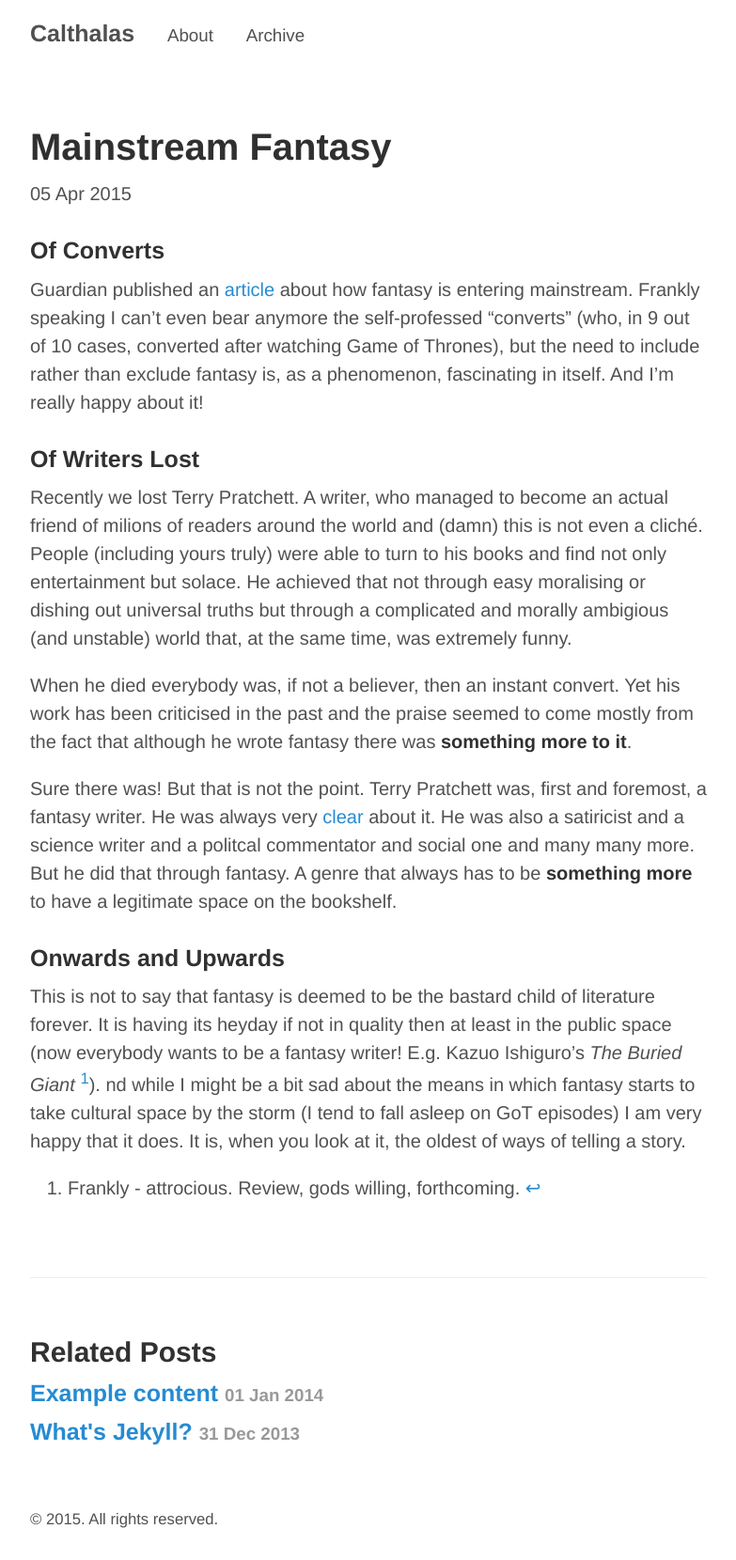
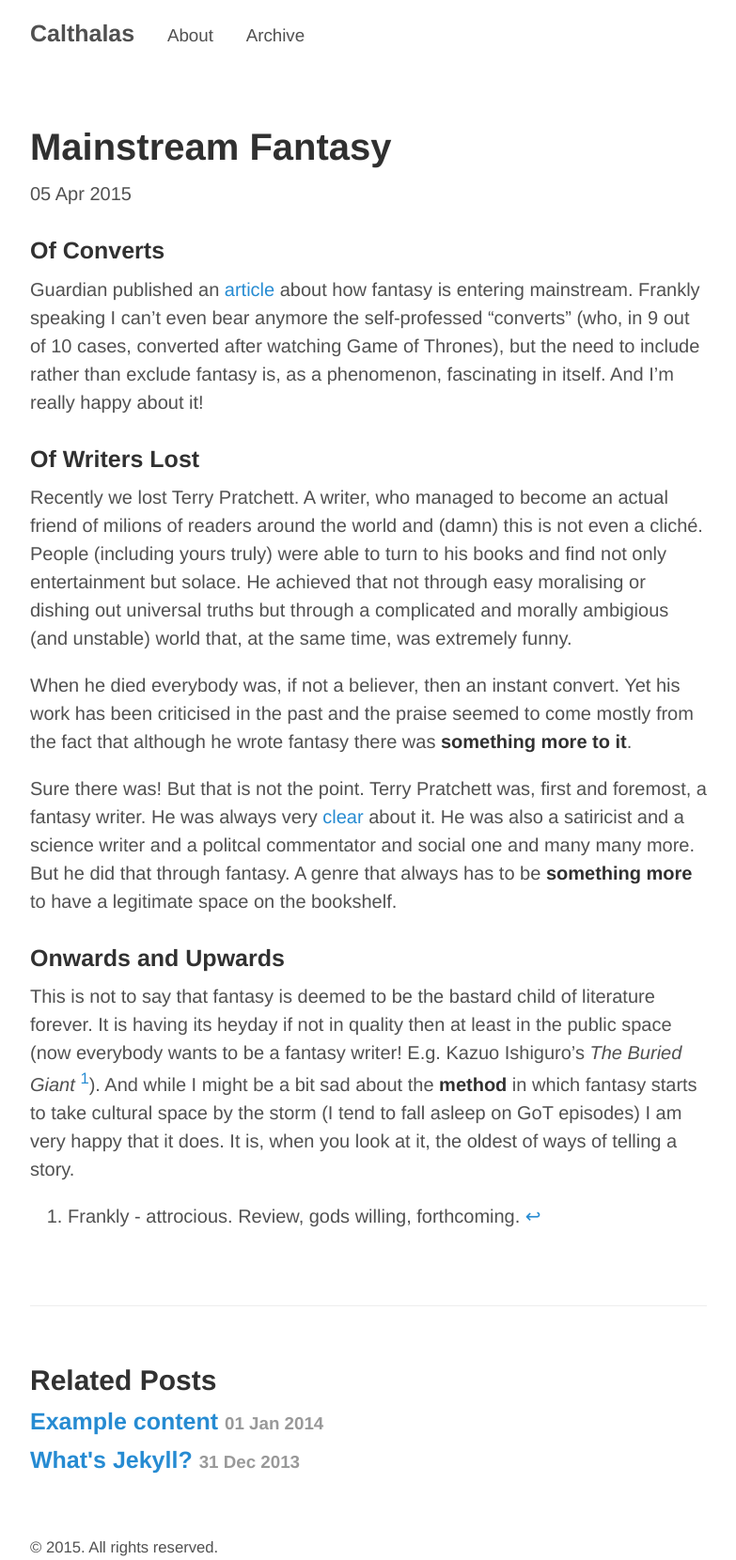
Before and after one commit to Calthalas/calthalas.github.com, a Jekyll site: the page built from _posts/2015-04-05-Mainstream Fantasy.md, in a window 1280 px wide. Shown: the whole page at 94% size, without its empty margins (248-1031 px from the left). Built offline with Jekyll 4.4.1, drawn with Linux system fonts in a browser that asks for light colours; before the commit the page ends 1630 px from its top, so only the background shows below that.

Commit message:
Update 2015-04-05-Mainstream Fantasy.md

```diff
--- a/_posts/2015-04-05-Mainstream Fantasy.md
+++ b/_posts/2015-04-05-Mainstream Fantasy.md
@@ -17,6 +17,6 @@ Sure there was! But that is not the point. Terry Pratchett was, first and foremo
 
 ### Onwards and Upwards
 
-This is not to say that fantasy is deemed to be the bastard child of literature forever. It is having its heyday if not in quality then at least in the public space (now everybody wants to be a fantasy writer! E.g. Kazuo Ishiguro's *The Buried Giant* [^1]). nd while I might be a bit sad about the means in which fantasy starts to take cultural space by the storm (I tend to fall asleep on GoT episodes) I am very happy that it does. It is, when you look at it, the oldest of ways of telling a story.
+This is not to say that fantasy is deemed to be the bastard child of literature forever. It is having its heyday if not in quality then at least in the public space (now everybody wants to be a fantasy writer! E.g. Kazuo Ishiguro's *The Buried Giant* [^1]). And while I might be a bit sad about the **method** in which fantasy starts to take cultural space by the storm (I tend to fall asleep on GoT episodes) I am very happy that it does. It is, when you look at it, the oldest of ways of telling a story.
 
 [^1]: Frankly - attrocious. Review, gods willing, forthcoming.
```
